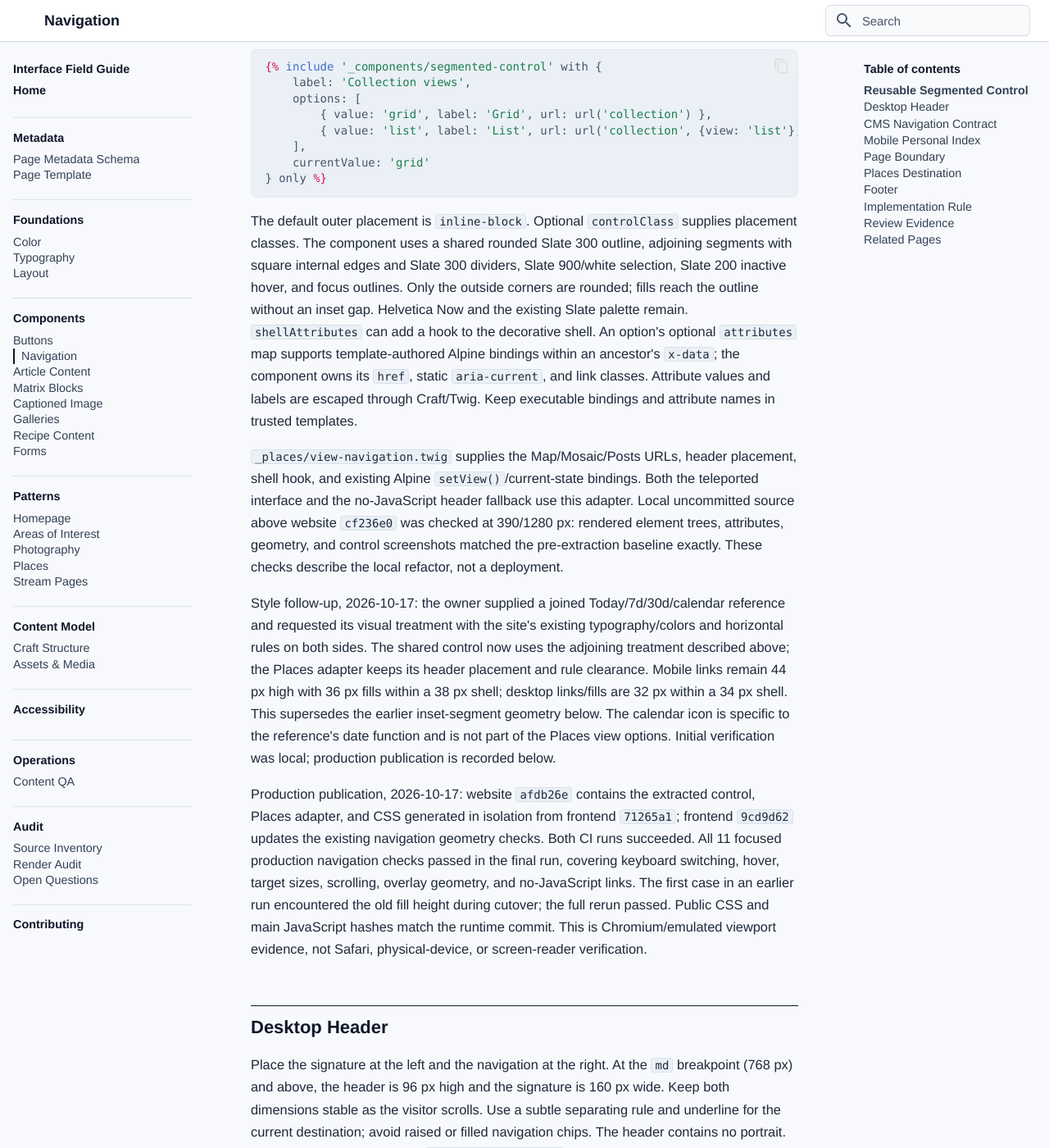
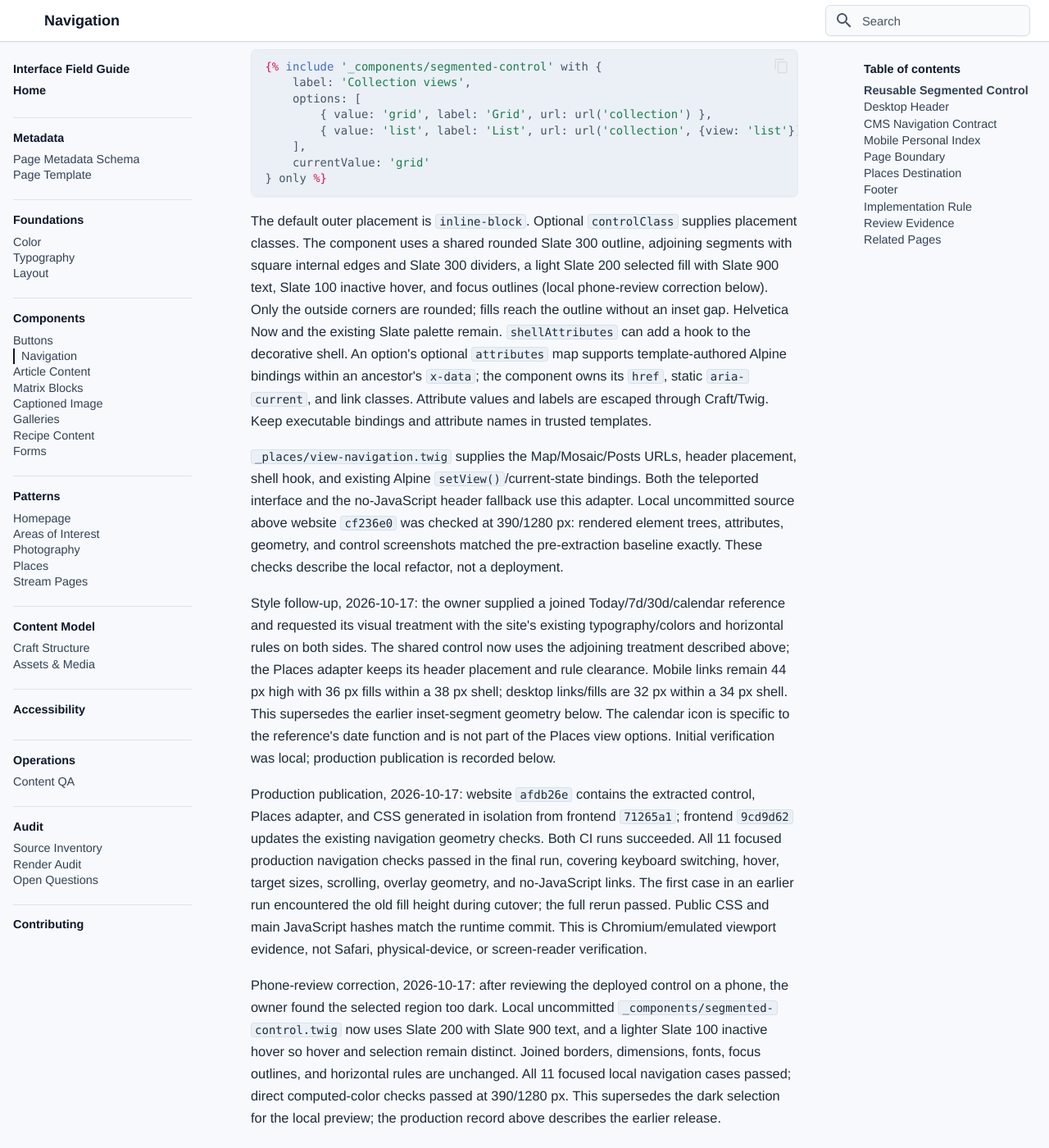
Before and after one commit to bentilden/Design-System, an MkDocs documentation site: the page built from docs/components/navigation.md, in a window 1280 px wide and 1400 px high, scrolled down 519 px. Shown: the whole window at 82% size. Built offline with MkDocs 1.6.1 and Material for MkDocs 9.7.7, drawn with Linux system fonts in a browser that asks for light colours; some web fonts are replaced; some of the changed text lies outside the part shown.

Commit message:
Document softer segmented selection and connected side rules

````diff
--- a/docs/components/navigation.md
+++ b/docs/components/navigation.md
@@ -48,13 +48,17 @@ Local extraction, 2026-10-17: `_components/segmented-control.twig` owns the link
 } only %}
 ```
 
-The default outer placement is `inline-block`. Optional `controlClass` supplies placement classes. The component uses a shared rounded Slate 300 outline, adjoining segments with square internal edges and Slate 300 dividers, Slate 900/white selection, Slate 200 inactive hover, and focus outlines. Only the outside corners are rounded; fills reach the outline without an inset gap. Helvetica Now and the existing Slate palette remain. `shellAttributes` can add a hook to the decorative shell. An option's optional `attributes` map supports template-authored Alpine bindings within an ancestor's `x-data`; the component owns its `href`, static `aria-current`, and link classes. Attribute values and labels are escaped through Craft/Twig. Keep executable bindings and attribute names in trusted templates.
+The default outer placement is `inline-block`. Optional `controlClass` supplies placement classes. The component uses a shared rounded Slate 300 outline, adjoining segments with square internal edges and Slate 300 dividers, a light Slate 200 selected fill with Slate 900 text, Slate 100 inactive hover, and focus outlines (local phone-review correction below). Only the outside corners are rounded; fills reach the outline without an inset gap. Helvetica Now and the existing Slate palette remain. `shellAttributes` can add a hook to the decorative shell. An option's optional `attributes` map supports template-authored Alpine bindings within an ancestor's `x-data`; the component owns its `href`, static `aria-current`, and link classes. Attribute values and labels are escaped through Craft/Twig. Keep executable bindings and attribute names in trusted templates.
 
 `_places/view-navigation.twig` supplies the Map/Mosaic/Posts URLs, header placement, shell hook, and existing Alpine `setView()`/current-state bindings. Both the teleported interface and the no-JavaScript header fallback use this adapter. Local uncommitted source above website `cf236e0` was checked at 390/1280 px: rendered element trees, attributes, geometry, and control screenshots matched the pre-extraction baseline exactly. These checks describe the local refactor, not a deployment.
 
 Style follow-up, 2026-10-17: the owner supplied a joined Today/7d/30d/calendar reference and requested its visual treatment with the site's existing typography/colors and horizontal rules on both sides. The shared control now uses the adjoining treatment described above; the Places adapter keeps its header placement and rule clearance. Mobile links remain 44 px high with 36 px fills within a 38 px shell; desktop links/fills are 32 px within a 34 px shell. This supersedes the earlier inset-segment geometry below. The calendar icon is specific to the reference's date function and is not part of the Places view options. Initial verification was local; production publication is recorded below.
 
 Production publication, 2026-10-17: website `afdb26e` contains the extracted control, Places adapter, and CSS generated in isolation from frontend `71265a1`; frontend `9cd9d62` updates the existing navigation geometry checks. Both CI runs succeeded. All 11 focused production navigation checks passed in the final run, covering keyboard switching, hover, target sizes, scrolling, overlay geometry, and no-JavaScript links. The first case in an earlier run encountered the old fill height during cutover; the full rerun passed. Public CSS and main JavaScript hashes match the runtime commit. This is Chromium/emulated viewport evidence, not Safari, physical-device, or screen-reader verification.
+
+Phone-review correction, 2026-10-17: after reviewing the deployed control on a phone, the owner found the selected region too dark. Local uncommitted `_components/segmented-control.twig` now uses Slate 200 with Slate 900 text, and a lighter Slate 100 inactive hover so hover and selection remain distinct. Joined borders, dimensions, fonts, focus outlines, and horizontal rules are unchanged. All 11 focused local navigation cases passed; direct computed-color checks passed at 390/1280 px. This supersedes the dark selection for the local preview; the production record above describes the earlier release.
+
+Connected-rule trial, 2026-10-17: the owner requested that the side lines meet the selector. The local Places adapter removes its `px-1.5` surround padding, bringing the existing header rule directly to both shell edges. The shared control, softer selection, and dimensions are unchanged. This is a local preview, not a deployment.
 
 ## Desktop Header
 
--- a/docs/patterns/places.md
+++ b/docs/patterns/places.md
@@ -46,6 +46,10 @@ Places combines a photo map with a synchronized gallery. The first release was a
 Mosaic production release, 2026-09-28: website `acacd8adf66f2651b086411d63588b7a9e3ee962` and frontend `8fae64919e3e29f3f1b68bd6e1576f3c9fd7d78d` are deployed in release `20260928151023`. Places offers **Map | Mosaic | Posts**, retaining Map as the default. Both color-ordered Mosaic layouts, the shared header/toolbar, map overlay controls, and final chip visibility/dividers/padding are included. Release-file hashes, server checks, public assets, and 27 navigation/23 Places/10 chip browser cases passed. Generic checks passed on all four release routes, including 48 fonts per route and no missing image dimensions. The final 23-case Mosaic run also passed, completing 83 production browser cases with no runtime errors or road-shield warnings. Desktop Square and mobile Justified were visually reviewed. The [Mosaic section](#mosaic) describes the interface; historical local/two-view results below retain their original scope.
 
 ## Navigation And Views
+
+Connected-rule trial, 2026-10-17: the latest local Places adapter removes the 6 px clearance on each side of the selector so the horizontal header rule meets its shell. The light selected state and joined-segment geometry remain. Earlier surround-gap observations below describe previous versions.
+
+Phone-review correction, 2026-10-17: the latest local switcher preview uses a light Slate 200 selected fill with Slate 900 text and a distinct Slate 100 inactive hover. This follows the owner's report that the deployed dark selection was too strong on a phone; the horizontal rules, geometry, and joined borders remain. Earlier release/style descriptions below retain their historical scope. See [Navigation](../components/navigation.md#reusable-segmented-control).
 
 Local component extraction, 2026-10-17: `_places/view-navigation.twig` now passes Places destinations, placement, and Alpine bindings to the reusable [`_components/segmented-control.twig`](../components/navigation.md#reusable-segmented-control). The shared component owns the visual treatment and native-link selection markup. The existing header teleport and no-JavaScript fallback continue to use the Places adapter. This is uncommitted local work; the release evidence below retains its original scope.
 
````
Also changed, not shown: docs/foundations/color.md (+2 -0 lines).
